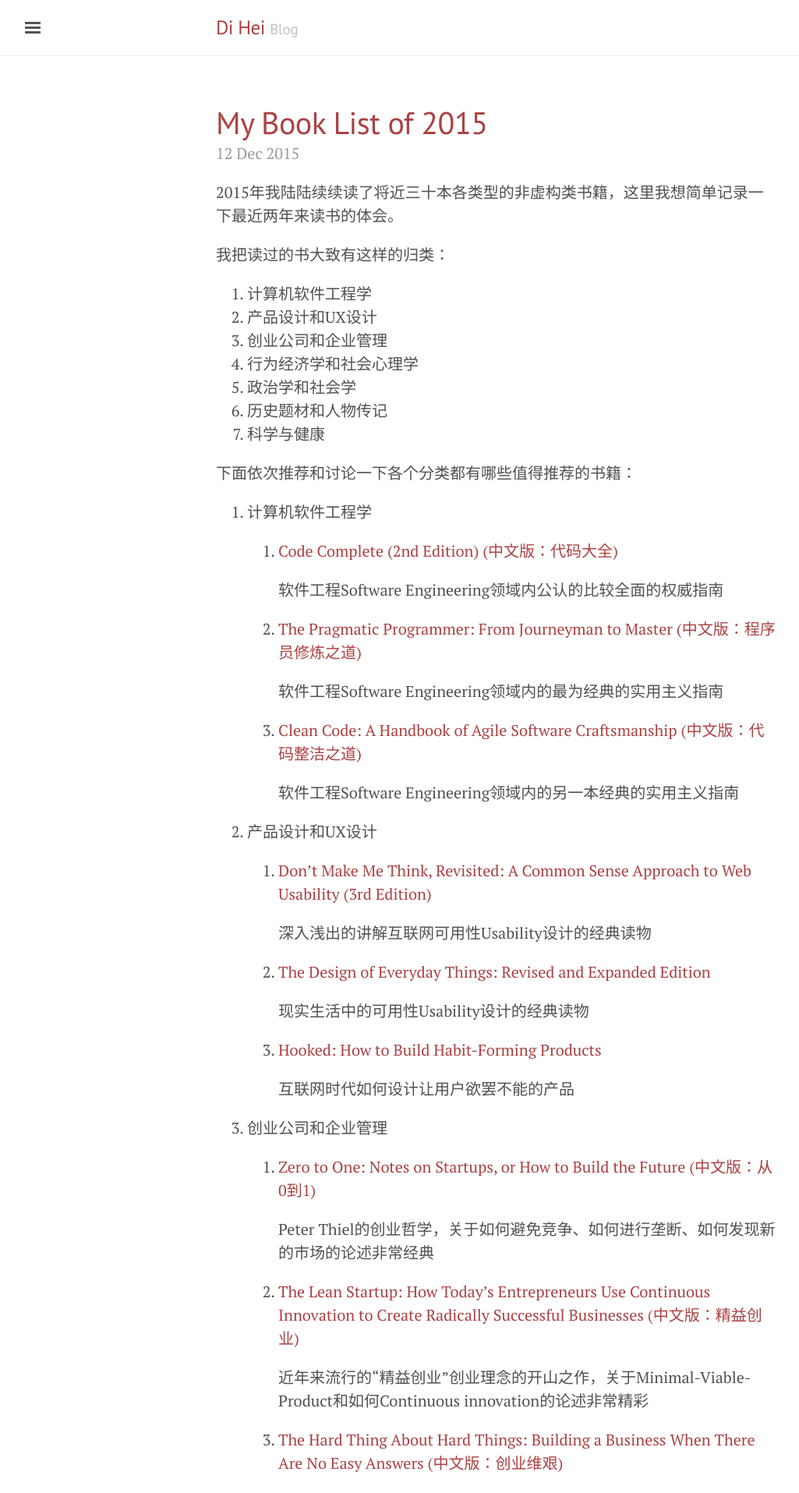
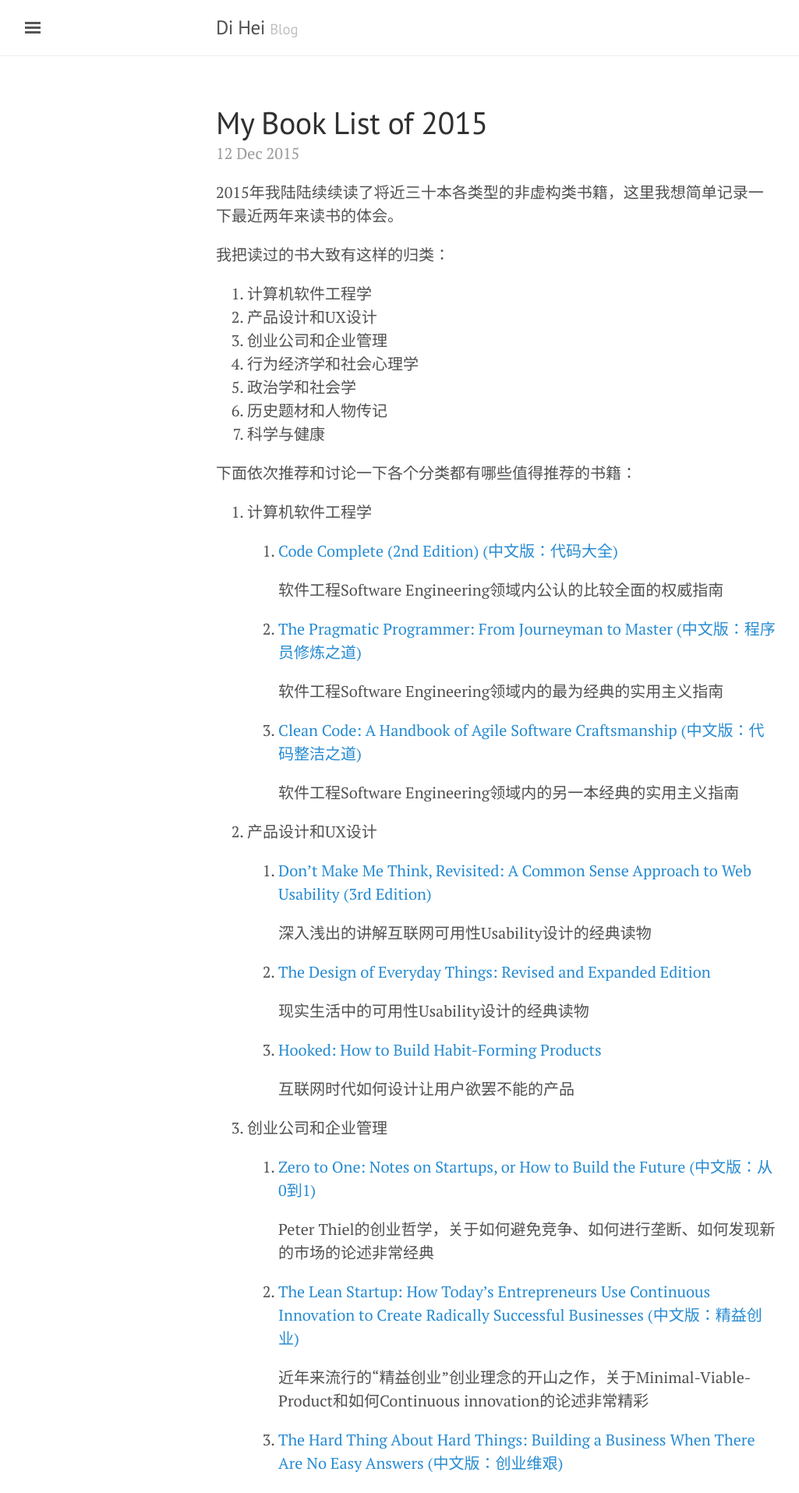
Before and after one commit to dhei/dhei.github.io, a Jekyll site: the page built from index.html, in a window 1280 px wide. Shown: the top 1915 px of the page at 78% size, without its empty margins (3-1028 px from the left). Built offline with Jekyll 4.4.1, drawn with Linux system fonts in a browser that asks for light colours; the list of posts is cut into pages by our own code.

Commit message:
Change theme color to black

```diff
--- a/_layouts/default.html
+++ b/_layouts/default.html
@@ -3,7 +3,7 @@
 
   {% include head.html %}
 
-  <body class="theme-base-08">
+  <body class="theme-base-00">
 
     {% include sidebar.html %}
 
```
